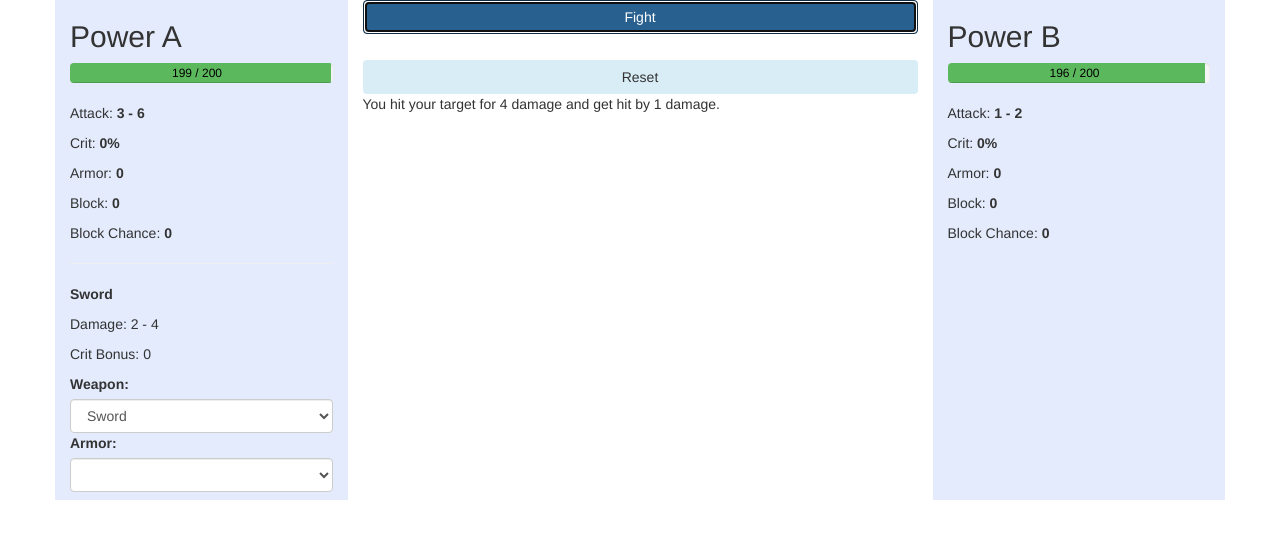
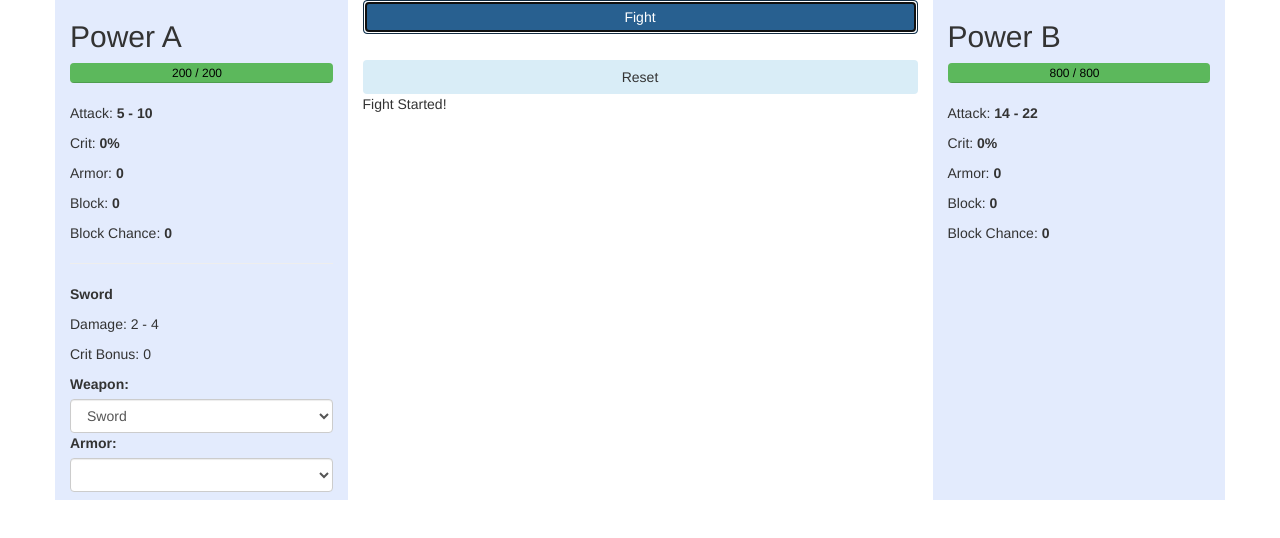
Before and after one commit to eldarmoore/Angular7, an Angular app: page / in a window 1280 px wide. Both pictures are taken after a click on the button "Fight". Shown: the top 538 px of the page. Built offline with nearby package versions, Linux system fonts and the light colour scheme.

Commit message:
going forward modifying logic flow

```diff
--- a/src/app/app.component.html
+++ b/src/app/app.component.html
@@ -7,14 +7,15 @@
 
       <!-- HEALTH BAR -->
       <div class="progress">
-        <div class="progress-bar {{ progressBar(prstHealth(player1.health, player1.currentHealth)) }}" role="progressbar" aria-valuenow="40"
-             aria-valuemin="0" aria-valuemax="100" [style.width.%]="prstHealth(player1.health, player1.currentHealth)">
-          <span class="progress-text">{{ player1.currentHealth }} / {{ player1.health }}</span>
+        <div class="progress-bar {{ progressBar(prstHealth(player1_health, player1_currentHealth)) }}" role="progressbar" aria-valuenow="40"
+             aria-valuemin="0" aria-valuemax="100" [style.width.%]="prstHealth(player1_health, player1_currentHealth)">
+          <span class="progress-text">{{ player1_currentHealth }} / {{ player1_health }}</span>
         </div>
       </div>
       <!-- END - HEALTH BAR -->
-      <p>Attack:  <b>{{ player1.minAttack + getItem(weaponSelected)[0].minAttack }} - {{ player1.maxAttack + getItem(weaponSelected)[0].maxAttack }}</b></p>
-      <p>Crit:    <b>{{ player1.criticalStrike + getItem(weaponSelected)[0].criticalStrike }}%</b></p>
+
+      <p>Attack:  <b>{{ player1_minAttack + getItem(weaponSelected)[0].minAttack }} - {{ player1_maxAttack + getItem(weaponSelected)[0].maxAttack }}</b></p>
+      <p>Crit:    <b>{{ player1_criticalStrike + getItem(weaponSelected)[0].criticalStrike }}%</b></p>
       <p>Armor:   <b>{{ player1.armor }}</b></p>
       <p>Block:   <b>{{ player1.block }}</b></p>
       <p>Block Chance: <b>{{ player1.blockChance }}</b></p>
@@ -48,7 +49,7 @@
       <!--</div>-->
       <div class="row">
         <div class="col-md-12">
-          <p *ngFor="let log of chatlog">{{ log }}</p>
+          <p *ngFor="let log of combatlog">{{ log }}</p>
         </div>
       </div>
     </div>
--- a/src/app/app.component.ts
+++ b/src/app/app.component.ts
@@ -9,34 +9,30 @@ import {Item} from './models/item.model';
   styleUrls: ['./app.component.css']
 })
 export class AppComponent implements OnInit {
+
   public weaponSelected: string;
   public armorSelected: string;
   public player1FilteredAttack: number;
   public player2FilteredAttack: number;
   public player1: CharacterModel = new CharacterModel('Friendly', 2, 1, 0, 200, 200, 0, 0, 0, 4);
-  public player2: CharacterModel = new CharacterModel('Enemy', 2, 1, 0, 200, 200, 0, 0, 0, 4);
+  public player2: CharacterModel = new CharacterModel('Enemy', 22, 14, 0, 800, 800, 0, 0, 0, 4);
   public status: string;
-  public player1Crit: boolean;
-  public player2Crit: boolean;
-  friendlyCombatLog = [];
-  enemyCombatLog = [];
-  public chatlog = [];
+  public player1CritTrigger: boolean;
+  public player2CritTrigger: boolean;
+  public combatlog = [];
   displayItem: Item[];
   items: Item[] = new Items().items;
 
+  public player1_minAttack = 0;
+  public player1_maxAttack = 0;
+  public player1_criticalStrike = 0;
+  public player1_critMultiplier = 0;
+  public player1_health = 0;
+  public player1_currentHealth = 0;
+
   constructor() {
+    console.log(this.combatlog.length);
     this.weaponSelected = 'Sword';
-    console.log();
-  }
-
-  ngOnInit() {
-  }
-
-  resetStats() {
-    this.player1.currentHealth = this.player1.health;
-    this.player2.currentHealth = this.player2.health;
-    this.chatlog = [];
-    this.status = '';
   }
 
   getItem(name) {
@@ -44,9 +40,17 @@ export class AppComponent implements OnInit {
       return node.name === name;
     });
     return obj;
-    // this.displayItem = obj;
   }
 
+  ngOnInit() {
+  }
+
+  resetStats() {
+    this.player1_currentHealth = this.player1.health + this.getItem(this.weaponSelected)[0].health;
+    this.player2.currentHealth = this.player2.health;
+    this.combatlog = [];
+    this.status = '';
+  }
 
   public playerCritTest(crit) {
     if (crit === true) {
@@ -100,29 +104,30 @@ export class AppComponent implements OnInit {
 
   onFight() {
 
-    if (this.player1.currentHealth && this.player2.currentHealth > 0) {
+    if (this.combatlog.length > 0) {
+
+      if (this.player1_health && this.player2.currentHealth > 0) {
 
         // Generate random number between min - max
         // Math.floor(Math.random() * (max - min + 1)) + min
-      const friendlyAttackBasic = Math.floor(Math.random() * ((this.player1.maxAttack + this.getItem(this.weaponSelected)[0].maxAttack) - (this.player1.minAttack + this.getItem(this.weaponSelected)[0].minAttack) + 1)) + (this.player1.minAttack + this.getItem(this.weaponSelected)[0].minAttack);
+        const friendlyAttackBasic = Math.floor(Math.random() * (this.player1_maxAttack - this.player1_minAttack) + 1) + this.player1_minAttack;
 
         // Critical strike chance
-      const friendlyAttack = this.critChance((this.player1.criticalStrike + this.getItem(this.weaponSelected)[0].criticalStrike), friendlyAttackBasic, this.player1.critMultiplier);
-
+        const friendlyAttack = this.critChance(this.player1_criticalStrike, friendlyAttackBasic, this.player1_critMultiplier);
+        console.log(this.player1_criticalStrike);
+        console.log(this.player1CritTrigger);
         if (friendlyAttack !== friendlyAttackBasic) {
-        this.player1Crit = true;
+          this.player1CritTrigger = true;
         } else {
-        this.player1Crit = false;
+          this.player1CritTrigger = false;
         }
 
         if (friendlyAttack >= 0) {
           this.player1FilteredAttack = this.blockChance(this.player2.blockChance, this.armorMitigation(friendlyAttack, this.player2.armor), this.player2.block);
           if (this.player2.currentHealth - this.player1FilteredAttack > 0) {
             this.player2.currentHealth -= this.player1FilteredAttack;
-          this.friendlyCombatLog.push(this.player1FilteredAttack);
           } else {
             this.player2.currentHealth = 0;
-          this.friendlyCombatLog.push(this.player1FilteredAttack);
             this.status = 'Friendly player has WON!';
           }
         } else {
@@ -136,29 +141,38 @@ export class AppComponent implements OnInit {
         // Critical strike chance
         const enemyAttack = this.critChance(this.player2.criticalStrike, enemyAttackBasic, this.player2.critMultiplier);
         if (enemyAttack !== enemyAttackBasic) {
-        this.player2Crit = true;
+          this.player2CritTrigger = true;
           console.log(enemyAttackBasic);
           console.log(enemyAttack);
-        console.log(this.player2Crit);
+          console.log(this.player1CritTrigger);
         } else {
-        this.player2Crit = false;
+          this.player1CritTrigger = false;
         }
         if (enemyAttack >= 0) {
           this.player2FilteredAttack = this.blockChance(this.player1.blockChance, this.armorMitigation(enemyAttack, this.player1.armor), this.player1.armor);
-        if (this.player1.currentHealth - this.player2FilteredAttack > 0) {
-          this.player1.currentHealth -= this.player2FilteredAttack;
-          this.enemyCombatLog.push(this.player2FilteredAttack);
+          if (this.player1_currentHealth - this.player2FilteredAttack > 0) {
+            this.player1_currentHealth -= this.player2FilteredAttack;
           } else {
-          this.player1.currentHealth = 0;
-          this.enemyCombatLog.push(this.player2FilteredAttack);
+            this.player1_currentHealth = 0;
             this.status = 'Enemy player has WON!';
           }
         } else {
           console.log('Player2 attack is null');
         }
 
-      const log = 'You ' + this.playerCritTest(this.player1Crit) + ' your target for ' + this.player1FilteredAttack.toString() + ' damage and get ' + this.playerCritTest(this.player2Crit) + ' by ' + this.player2FilteredAttack.toString() + ' damage.';
-      this.chatlog.push(log);
+        const log = 'You ' + this.playerCritTest(this.player1CritTrigger) + ' your target for ' + this.player1FilteredAttack.toString() + ' damage and get ' + this.playerCritTest(this.player2CritTrigger) + ' by ' + this.player2FilteredAttack.toString() + ' damage.';
+        this.combatlog.push(log);
+      }
+    } else {
+      this.player1_minAttack = this.player1.minAttack + this.getItem(this.weaponSelected)[0].minAttack;
+      this.player1_maxAttack = this.player1.maxAttack + this.getItem(this.weaponSelected)[0].maxAttack;
+      this.player1_criticalStrike = this.player1.criticalStrike + this.getItem(this.weaponSelected)[0].criticalStrike;
+      this.player1_critMultiplier = this.player1.critMultiplier + this.getItem(this.weaponSelected)[0].critMultiplier;
+      this.player1_health = this.player1.health + this.getItem(this.weaponSelected)[0].health;
+      this.player1_currentHealth = this.player1.health + this.getItem(this.weaponSelected)[0].health;
+
+      this.combatlog.push('Fight Started!');
+    }
+
   }
 }
-}
--- a/src/app/services/items.service.ts
+++ b/src/app/services/items.service.ts
@@ -9,6 +9,7 @@ export class Items {
     this.items.push(new Item('Pike', 4, 8, 0, 0, 0, 0, 0, 1));
     this.items.push(new Item('Axe', 8, 16, 0, 0, 0, 0, 0, 1));
     this.items.push(new Item('Gladius', 24, 48, 12, 20, 0, 0, 0, 1));
+    this.items.push(new Item('Excalibur', 124, 188, 22, 128, 0, 0, 0, 1));
     this.items.push(new Item('Dress', 24, 48, 12, 20, 0, 0, 0, 2));
     this.items.push(new Item('Cloths', 24, 48, 12, 20, 0, 0, 0, 2));
     this.items.push(new Item('Leather', 24, 48, 12, 20, 0, 0, 0, 2));
```
Lines whose indentation alone changed are shown as unchanged.
